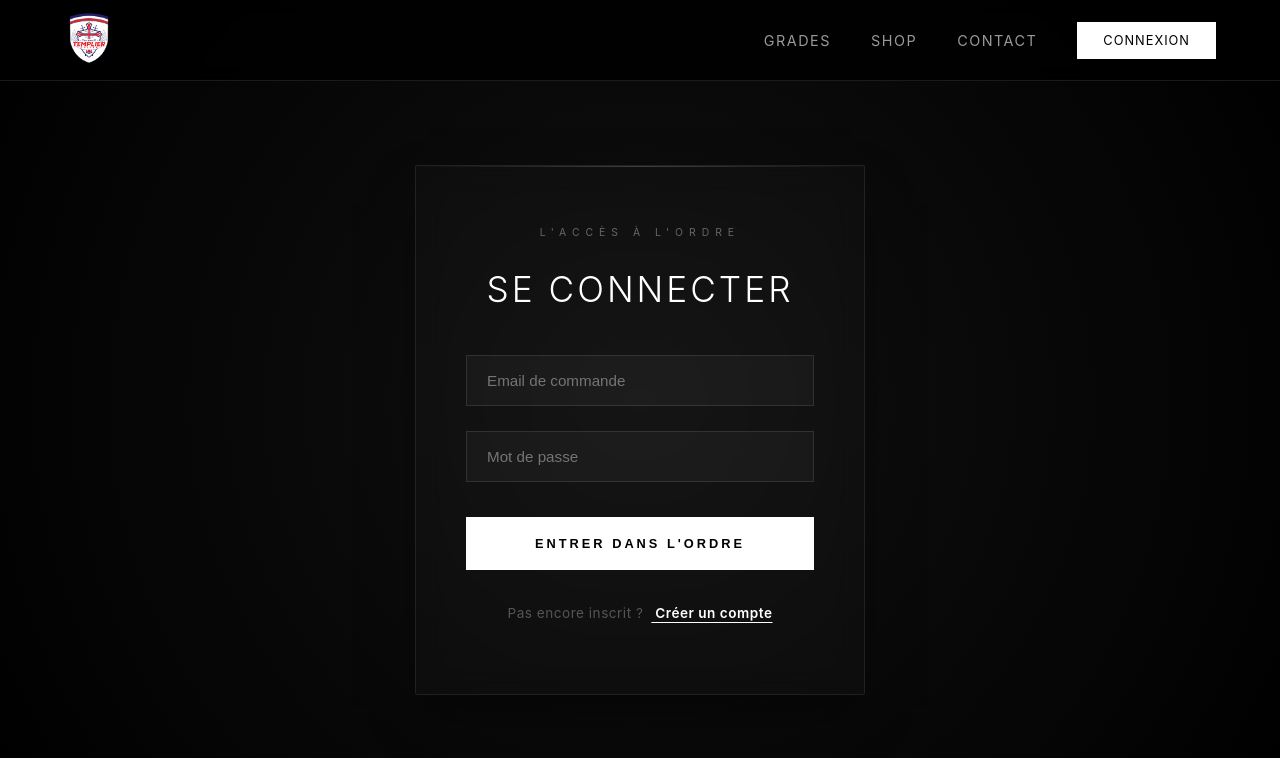
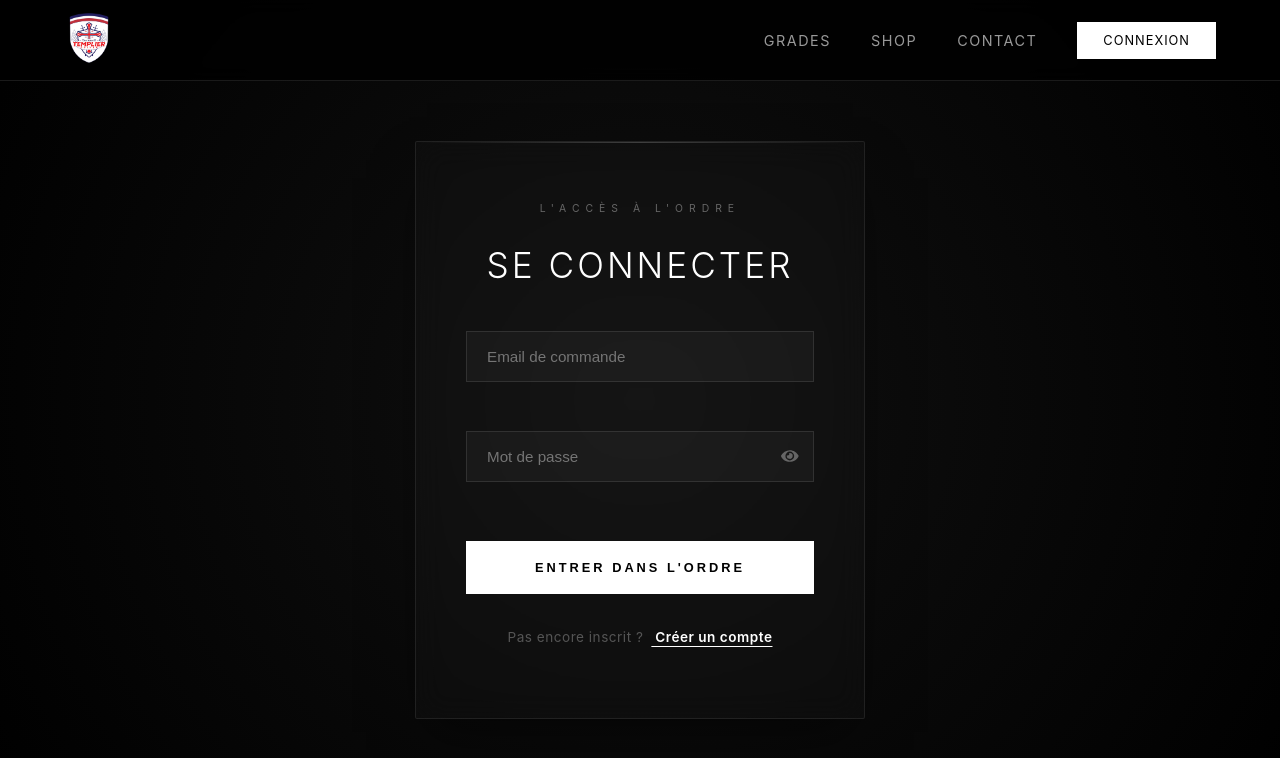
Before and after one commit to Ecmosplasmidou/TemplierDriver, a React (Vite) app in the folder frontend/: page /login in a window 1280 px wide. Shown: the top 758 px of the page. Built offline with nearby package versions, Linux system fonts and the light colour scheme; no server answers.

Commit message:
maj mdp champ

```diff
--- a/frontend/package.json
+++ b/frontend/package.json
@@ -17,6 +17,7 @@
     "react": "^19.1.0",
     "react-dom": "^19.1.0",
     "react-helmet": "^6.1.0",
+    "react-icons": "^5.5.0",
     "react-router-dom": "^7.6.3"
   },
   "devDependencies": {
--- a/frontend/src/components/auth/login.jsx
+++ b/frontend/src/components/auth/login.jsx
@@ -4,11 +4,13 @@ import { signInWithEmailAndPassword, createUserWithEmailAndPassword } from "fire
 import { useNavigate } from "react-router-dom";
 import styles from "../../styles/Login.module.css";
 import Header from "../Header";
+import { FaEye, FaEyeSlash } from "react-icons/fa"; // Import des icônes
 
 const Login = () => {
   const [isRegister, setIsRegister] = useState(false);
   const [email, setEmail] = useState("");
   const [password, setPassword] = useState("");
+  const [showPassword, setShowPassword] = useState(false); // État pour l'œil
   const [error, setError] = useState("");
   const [isLoading, setIsLoading] = useState(false);
   const navigate = useNavigate();
@@ -28,27 +30,24 @@ const Login = () => {
     } catch (err) {
       console.error("CODE ERREUR:", err.code);
 
-      // Firebase a changé certains codes : 'auth/user-not-found' devient souvent 'auth/invalid-credential'
       if (err.code === 'auth/user-not-found' || err.code === 'auth/wrong-password' || err.code === 'auth/invalid-credential') {
         setError("Identifiants incorrects (vérifiez l'email ou le mot de passe).");
       } else if (err.code === 'auth/email-already-in-use') {
         setError("Cet email possède déjà un compte.");
       } else if (err.code === 'auth/weak-password') {
         setError("Le mot de passe doit contenir au moins 6 caractères.");
-      } else if (err.code === 'auth/operation-not-allowed') {
-        setError("L'inscription par email n'est pas encore activée dans la console Firebase.");
       } else {
-        setError("Erreur : " + err.code); // Affiche le code brut pour débugger
+        setError("Erreur : " + err.code);
       }
     } finally {
       setIsLoading(false);
     }
   };
 
-  // Switcher entre login et register nettoie l'erreur
   const toggleMode = () => {
     setIsRegister(!isRegister);
     setError("");
+    setShowPassword(false); // Reset de l'œil quand on change de mode
   };
 
   return (
@@ -63,6 +62,7 @@ const Login = () => {
             </h2>
 
             <form onSubmit={handleAuth} className={styles.form}>
+              {/* CHAMP EMAIL */}
               <div className={styles.inputGroup}>
                 <input
                   type="email"
@@ -73,15 +73,26 @@ const Login = () => {
                   autoComplete="email"
                 />
               </div>
+
+              {/* CHAMP MOT DE PASSE AVEC OEIL INTEGRÉ */}
               <div className={styles.inputGroup}>
                 <input
-                  type="password"
+                  type={showPassword ? "text" : "password"}
                   placeholder="Mot de passe"
                   value={password}
                   onChange={(e) => setPassword(e.target.value)}
                   required
                   autoComplete={isRegister ? "new-password" : "current-password"}
+                  className={styles.passwordInput}
                 />
+                <button
+                  type="button"
+                  className={styles.eyeBtn}
+                  onClick={() => setShowPassword(!showPassword)}
+                  aria-label={showPassword ? "Cacher le mot de passe" : "Afficher le mot de passe"}
+                >
+                  {showPassword ? <FaEyeSlash /> : <FaEye />}
+                </button>
               </div>
 
               {error && (
--- a/frontend/src/styles/Login.module.css
+++ b/frontend/src/styles/Login.module.css
@@ -193,3 +193,55 @@
     transform: none; /* Évite les bugs visuels au clic tactile */
   }
 }
+
+/* Le conteneur qui englobe l'input et l'oeil */
+.inputGroup {
+  position: relative; /* Indispensable pour que l'oeil se cale par rapport à ce bloc */
+  width: 100%;
+  margin-bottom: 1.5rem;
+}
+
+/* L'input lui-même */
+.passwordInput {
+  width: 100%;
+  padding: 12px;
+  padding-right: 45px; /* On crée un espace vide à droite pour ne pas écrire SOUS l'oeil */
+  border: 1px solid #d1d1d1;
+  border-radius: 8px;
+  background-color: #f9f9f9;
+  font-size: 1rem;
+  transition: border-color 0.2s;
+}
+
+.passwordInput:focus {
+  border-color: #a18a5e; /* Ou la couleur de ton thème Templier */
+  outline: none;
+}
+
+.eyeBtn {
+  position: absolute;
+  right: 15px; /* Distance du bord droit */
+  top: 50%;
+  transform: translateY(-50%); /* Centre parfaitement à la verticale */
+  background: transparent;
+  border: none;
+  padding: 0;
+  margin: 0;
+  display: flex;
+  align-items: center;
+  justify-content: center;
+  cursor: pointer;
+  color: #666;
+  font-size: 1.1rem;
+  z-index: 10; /* S'assure qu'il est au-dessus de l'input */
+  transition: color 0.2s;
+}
+
+.eyeBtn:hover {
+  color: #333;
+}
+
+.passwordInput::-ms-reveal,
+.passwordInput::-ms-clear {
+  display: none;
+}
```
Also changed, not shown: 1 other file (tests, documents, lock files or other folders).
